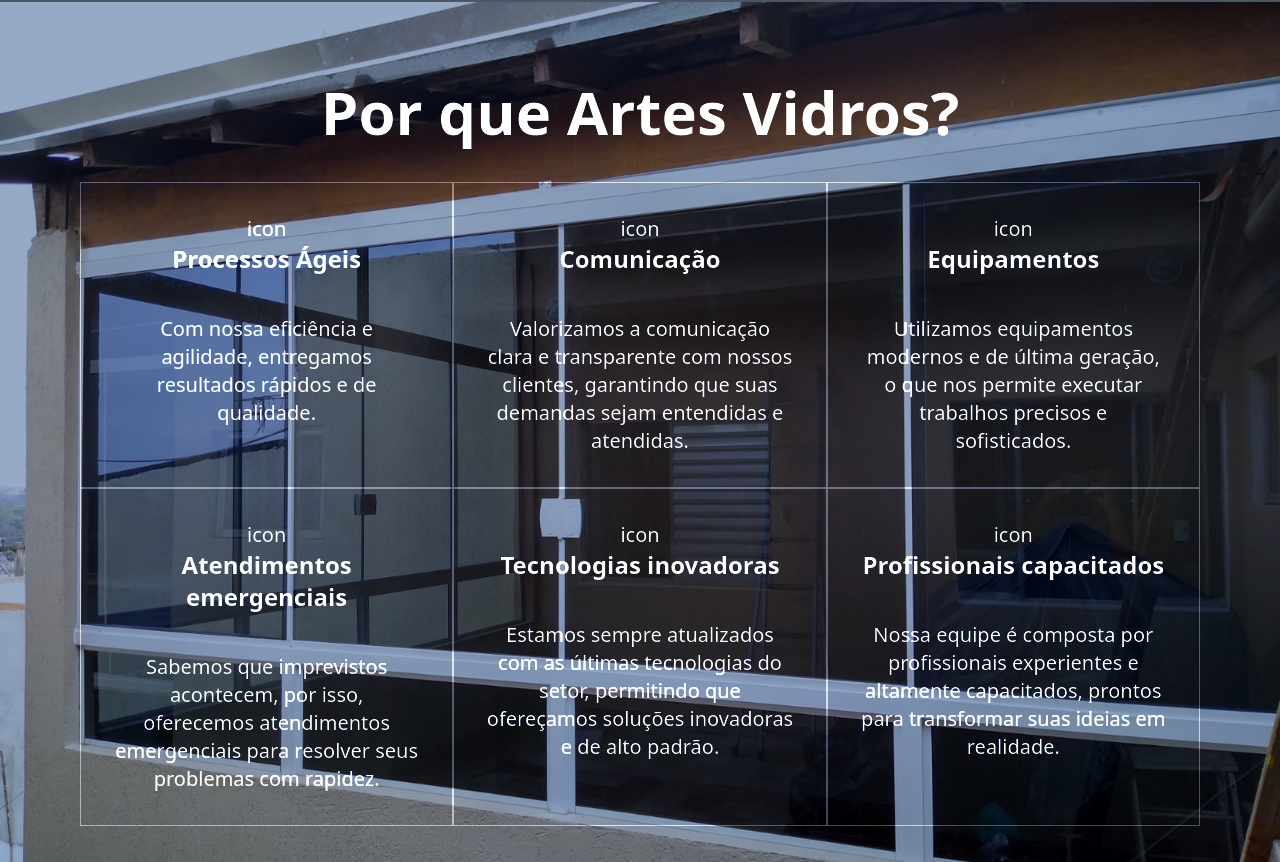
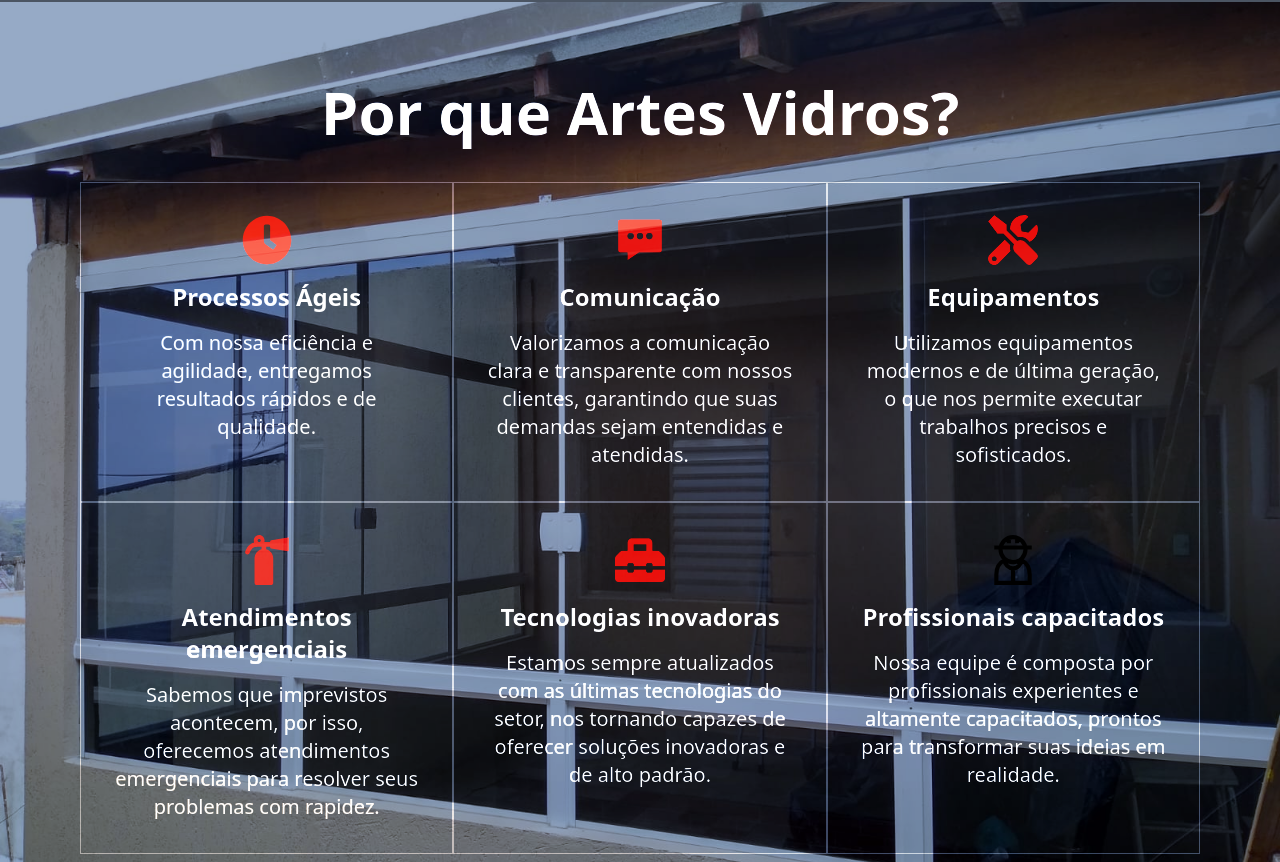
Before and after one commit to Gustavo-Brun/ArtesVidrosWRR, a Next.js app: page / in a window 1280 px wide. Shown: the part 3098-3960 px from the top of the page. Built offline with nearby package versions, Linux system fonts and the light colour scheme.

Commit message:
chore: section conclusion

```diff
--- a/src/components/Section2.tsx
+++ b/src/components/Section2.tsx
@@ -1,5 +1,7 @@
 import Image from "next/image";
-
+import { FaClock, FaTools, FaFireExtinguisher, FaToolbox  } from "react-icons/fa";
+import { IoChatboxEllipsesSharp  } from "react-icons/io5";
+import { GrUserWorker } from "react-icons/gr";
 
 export function Section2() {
   return (
@@ -20,33 +22,33 @@
             <h2 className="text-center mb-10 text-6xl font-semibold">Por que Artes Vidros?</h2>
 
             <div className="grid grid-cols-3 content-center text-xl ">
-                <div className="text-center border border-gray-400 p-8 space-y-10">
-                    icon
+                <div className="flex flex-col items-center text-center border border-gray-400 p-8 space-y-4">
+                    <FaClock style= {{ color:'#F2382C', fontSize:'50px'}}/>
                     <h3 className="text-2xl font-semibold">Processos Ágeis</h3>
                     <p>Com nossa eficiência e agilidade, entregamos resultados rápidos e de qualidade.</p>
                 </div>
-                <div className="text-center border border-gray-400 p-8 space-y-10 ">
-                    icon
+                <div className="flex flex-col items-center text-center border border-gray-400 p-8 space-y-4 ">
+                    <IoChatboxEllipsesSharp style= {{ color:'#F2382C', fontSize:'50px'}} />
                     <h3 className="text-2xl font-semibold">Comunicação</h3>
                     <p>Valorizamos a comunicação clara e transparente com nossos clientes, garantindo que suas demandas sejam entendidas e atendidas.</p>
                 </div>
-                <div className="text-center border border-gray-400 p-8 space-y-10 ">
-                    icon
+                <div className="flex flex-col items-center text-center border border-gray-400 p-8 space-y-4 ">
+                    <FaTools style= {{ color:'#F2382C', fontSize:'50px'}} />
                     <h3 className="text-2xl font-semibold">Equipamentos</h3>
                     <p>Utilizamos equipamentos modernos e de última geração, o que nos permite executar trabalhos precisos e sofisticados.</p>
                 </div>
-                <div className="text-center border border-gray-400 p-8 space-y-10 ">
-                    icon
+                <div className="flex flex-col items-center text-center border border-gray-400 p-8 space-y-4 ">
+                    <FaFireExtinguisher style= {{ color:'#F2382C', fontSize:'50px'}} />
                     <h3 className="text-2xl font-semibold">Atendimentos emergenciais</h3>
                     <p>Sabemos que imprevistos acontecem, por isso, oferecemos atendimentos emergenciais para resolver seus problemas com rapidez.</p>
                 </div>
-                <div className="text-center border border-gray-400 p-8 space-y-10 ">
-                    icon
+                <div className="flex flex-col items-center text-center border border-gray-400 p-8 space-y-4 ">
+                    <FaToolbox style= {{ color:'#F2382C', fontSize:'50px'}} />
                     <h3 className="text-2xl font-semibold">Tecnologias inovadoras</h3>
-                    <p>Estamos sempre atualizados com as últimas tecnologias do setor, permitindo que ofereçamos soluções inovadoras e de alto padrão.</p>
+                    <p>Estamos sempre atualizados com as últimas tecnologias do setor, nos tornando capazes de oferecer soluções inovadoras e de alto padrão.</p>
                 </div>
-                <div className="text-center border border-gray-400 p-8 space-y-10 ">
-                    icon
+                <div className="flex flex-col items-center text-center border border-gray-400 p-8 space-y-4 ">
+                    <GrUserWorker style= {{ color:'#F2382C', fontSize:'50px'}} />
                     <h3 className="text-2xl font-semibold">Profissionais capacitados</h3>
                     <p>Nossa equipe é composta por profissionais experientes e altamente capacitados, prontos para transformar suas ideias em realidade.</p>
                 </div>
```
